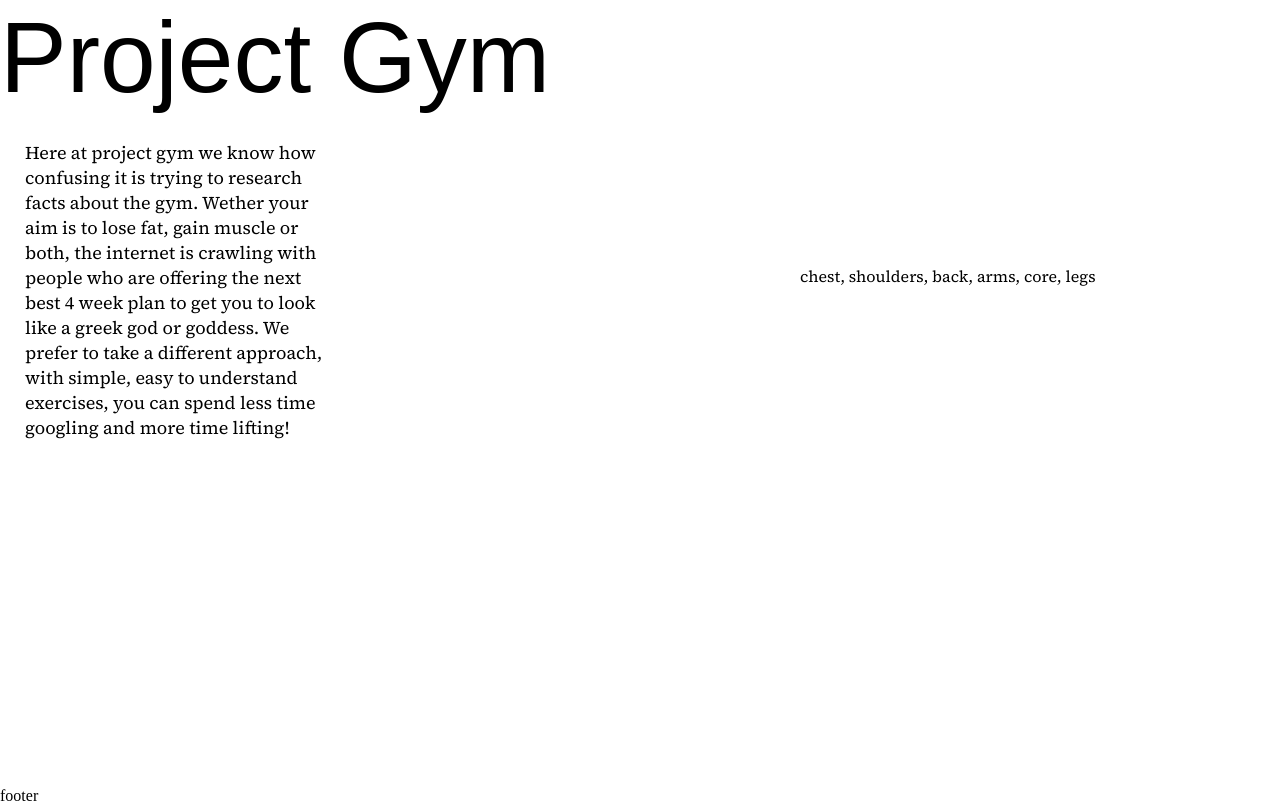
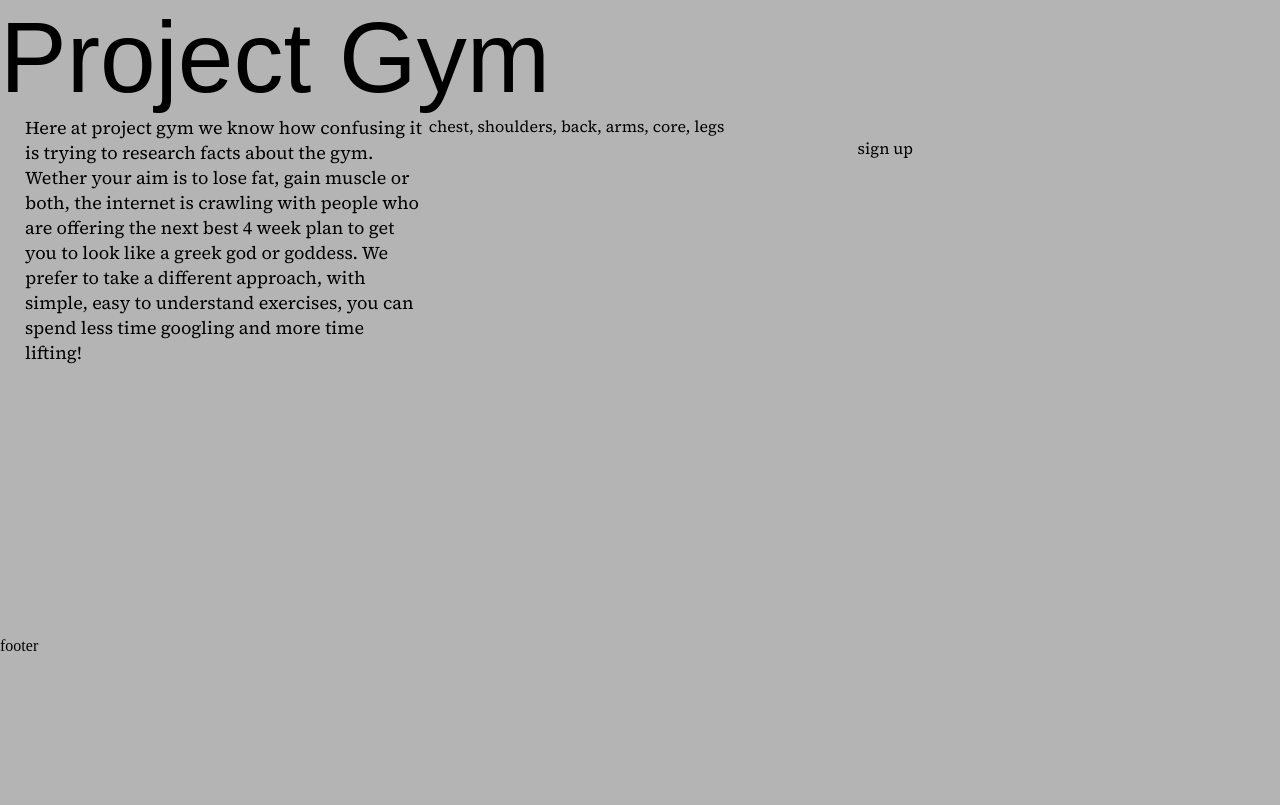
Before and after one commit to DylanWestwater/projectgym, a plain HTML site: page index.html in a window 1280 px wide. Drawn offline with Linux system fonts and the light colour scheme; a web font is replaced by a local one.

Commit message:
simplified code and changed id names

```diff
--- a/assets/css/style.css
+++ b/assets/css/style.css
@@ -4,6 +4,7 @@
      padding: 0;
      margin: 0;
      border: none;
+    background-color: rgb(180, 180, 180);
  }
 
  header {
@@ -15,16 +16,28 @@
      font-family: 'Source Serif 4', serif;
  }
 
- #description {
-    margin: 25px;
-    width: 300px;
+ #left {
+    width: 33%;
     font-size: large;
+    float: left;
  }
 
- #muscle-groups{
-    margin-left: 800px;
-    margin-top: -200px;
+#description {
+    margin-left: 25px;
+    width: 400px
+}
+
+  #right {
+    width: 33%;
+    float: right;
+  }
+
+ #centre{
+    width: 33%;
+    margin: 0 auto;
  }
+
+
 
  footer{
     margin-top: 500px;
--- a/index.html
+++ b/index.html
@@ -10,12 +10,24 @@
     <title>Project Gym</title>
 </head>
 <body>
-    <header>Project Gym</header>
-    <section id="description">Here at project gym we know how confusing it is trying to research facts about the gym.
+    <header>
+        Project Gym
+    </header>
+    <section id="left">
+        <p id="description">Here at project gym we know how confusing it is trying to research facts about the gym.
         Wether your aim is to lose fat, gain muscle or both, the internet is crawling with people who are offering the next best 4 week plan to get you to look like a greek god or goddess.
-    We prefer to take a different approach, with simple, easy to understand exercises, you can spend less time googling and more time lifting!</section>
-    <section id="muscle-groups">chest, shoulders, back, arms, core, legs</section>
-    <footer>footer</footer>
+        We prefer to take a different approach, with simple, easy to understand exercises, you can spend less time googling and more time lifting!
+        </p>
+    </section>
+    <section id="centre">
+        chest, shoulders, back, arms, core, legs
+    </section>
+    <section id="right">
+        sign up
+    </section>
+    <footer>
+        footer
+    </footer>
 
 </body>
 </html>
```
